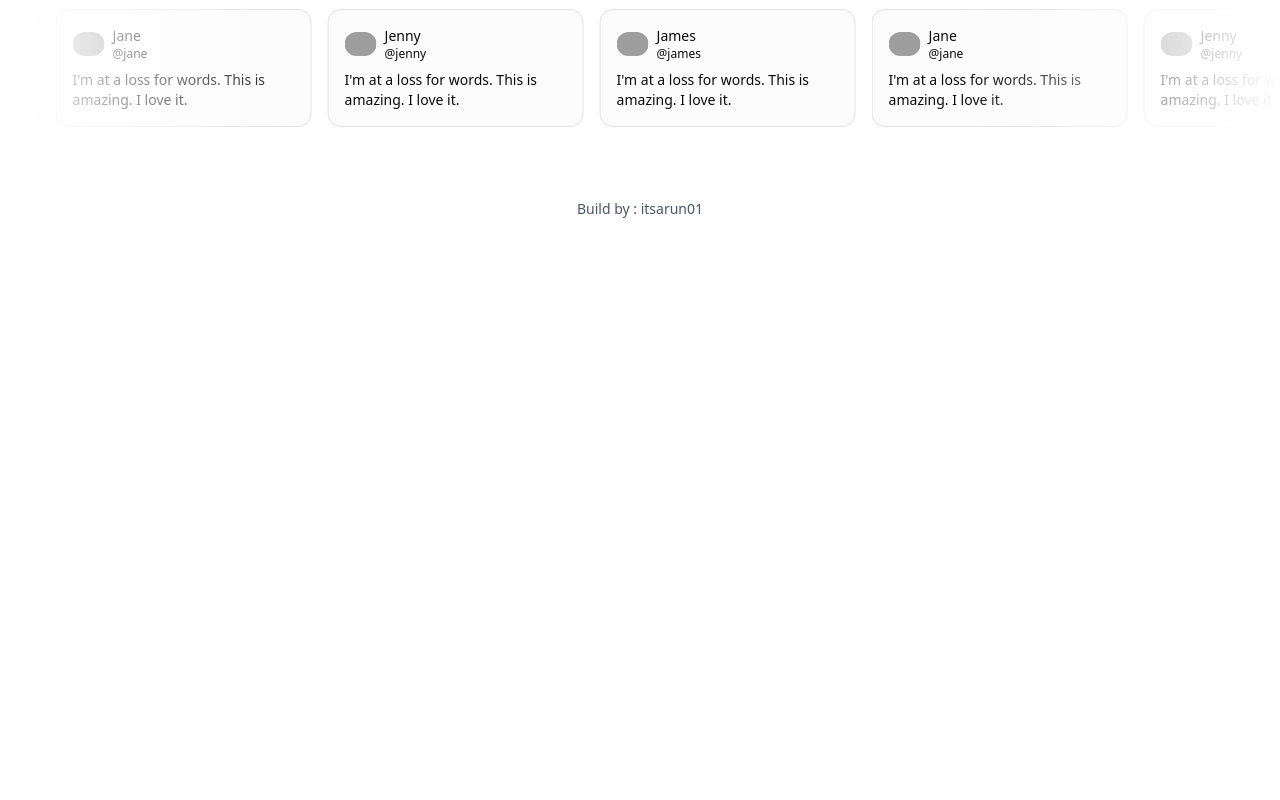
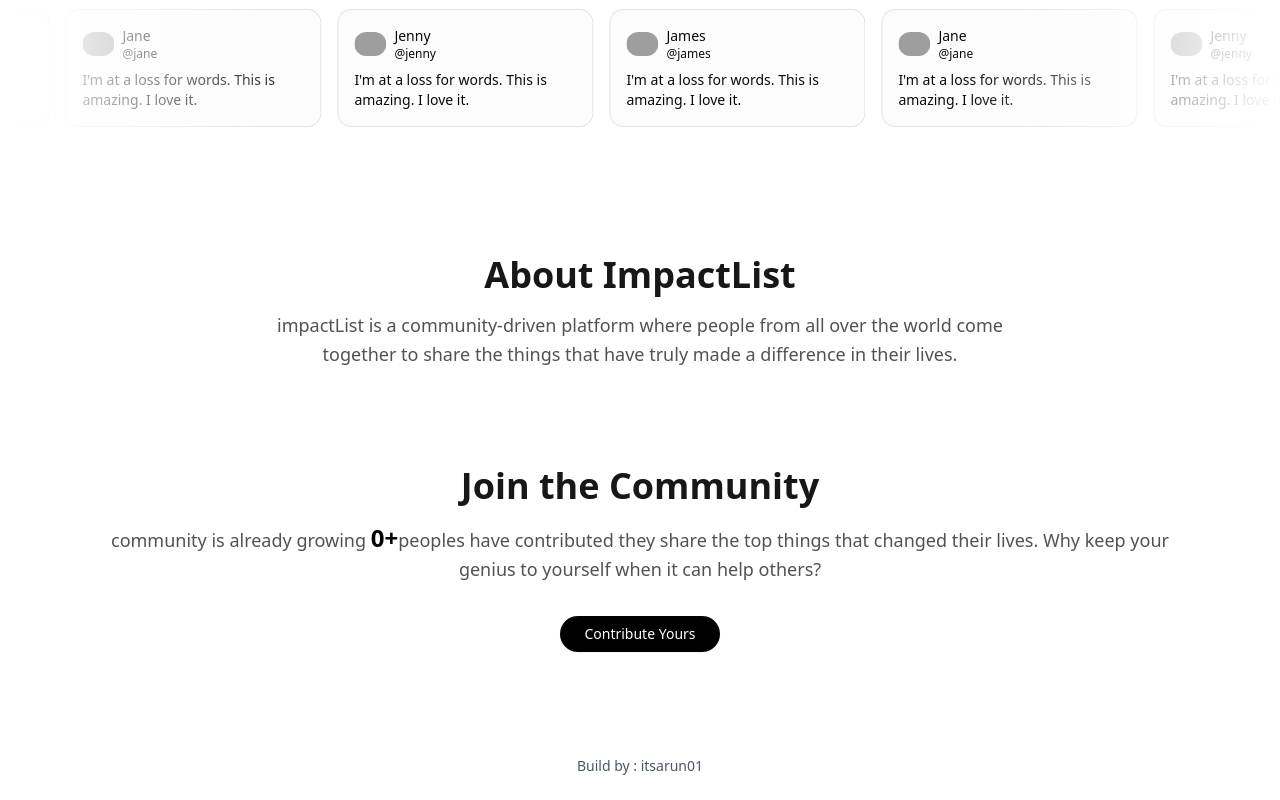
Before and after one commit to hiarun01/impactList, a React (Vite) app in the folder client/: page / in a window 1280 px wide. Shown: the part 651-1451 px from the top of the page. Before the commit the page ends 894 px from the top, so only its background shows below. Built offline with nearby package versions, Linux system fonts and the light colour scheme; no server answers; grey boxes are pictures that could not be loaded.

Commit message:
add a why section that tell about site

```diff
--- a/client/src/AppLayout/ApplAyout.jsx
+++ b/client/src/AppLayout/ApplAyout.jsx
@@ -1,6 +1,5 @@
-import Footer from "@/Footer";
-import Header from "@/Header";
-
+import Footer from "@/components/Footer";
+import Header from "@/components/Header";
 import {Outlet} from "react-router-dom";
 
 const ApplAyout = () => {
--- a/client/src/Header.jsx
+++ b/client/src/components/Header.jsx
@@ -1,8 +1,9 @@
 import React, {useEffect, useState} from "react";
 import {NavLink, useLocation} from "react-router-dom";
-import {Button} from "./components/ui/button";
+
 import {Users} from "lucide-react";
-import {getPosts} from "./services/api"; // adjust path if needed
+import {Button} from "./ui/button";
+import {getPosts} from "@/services/api";
 
 const Header = () => {
   const location = useLocation();
--- a/client/src/HeroSection.jsx
+++ b/client/src/components/HeroSection.jsx
@@ -1,6 +1,6 @@
 import React from "react";
 import {NavLink} from "react-router-dom";
-import {Button} from "./components/ui/button";
+import {Button} from "./ui/button";
 
 const HeroSection = () => {
   return (
--- /dev/null
+++ b/client/src/components/WhyUse.jsx
@@ -0,0 +1,52 @@
+import {getPosts} from "@/services/api";
+import {useEffect, useState} from "react";
+import {Button} from "./ui/button";
+import {NavLink} from "react-router-dom";
+
+const InfoSections = () => {
+  const [contributorCount, setContributorCount] = useState(0);
+  useEffect(() => {
+    getPosts().then((res) => {
+      const posts = res.data;
+      // Get posts
+      const postsCount = new Set(posts.map((post) => post));
+      setContributorCount(postsCount.size);
+    });
+  }, []);
+  return (
+    <div className="w-full max-w-6xl mx-auto px-4 md:px-8 py-20 space-y-24">
+      {/* 1. About Section */}
+      <section className="text-center max-w-3xl mx-auto flex flex-col">
+        <h2 className="text-3xl md:text-4xl font-bold text-neutral-900 mb-4">
+          About ImpactList
+        </h2>
+        <p className="text-neutral-600 text-base md:text-lg leading-relaxed">
+          impactList is a community-driven platform where people from all over
+          the world come together to share the things that have truly made a
+          difference in their lives.
+        </p>
+      </section>
+      {/* 3. Contribution Stats Section */}
+      <section className="text-center">
+        <h2 className="text-3xl md:text-4xl font-bold text-neutral-900 mb-4">
+          Join the Community
+        </h2>
+        <p className="text-neutral-600 text-base md:text-lg leading-relaxed mb-8">
+          community is already growing{" "}
+          <span className="font-bold text-2xl text-black">
+            {contributorCount}+
+          </span>
+          peoples have contributed they share the top things that changed their
+          lives. Why keep your genius to yourself when it can help others?
+        </p>
+        <NavLink to="/contribute">
+          <Button className="px-6 py-2 rounded-full bg-black text-white text-sm font-medium hover:opacity-90 transition">
+            Contribute Yours
+          </Button>
+        </NavLink>
+      </section>
+    </div>
+  );
+};
+
+export default InfoSections;
--- a/client/src/pages/Home.jsx
+++ b/client/src/pages/Home.jsx
@@ -1,17 +1,15 @@
-import HeroSection from "@/HeroSection";
-import {MarqueeComponent} from "@/MarqueeComponent";
-import {HeartIcon, UserRoundCogIcon} from "lucide-react";
+import HeroSection from "@/components/HeroSection";
+import {MarqueeComponent} from "@/components/MarqueeComponent";
+import WhyUse from "@/components/WhyUSE";
+
 import React from "react";
 
 const Home = () => {
-  // Example stats (replace with real data if available)
-  const contributors = 128;
-  const livesImpacted = 542;
-
   return (
     <>
       <HeroSection />
       <MarqueeComponent />
+      <WhyUse />
     </>
   );
 };
```
Also changed, not shown: client/src/components/Footer.jsx (renamed from client/src/Footer.jsx), client/src/components/MarqueeComponent.jsx (renamed from client/src/MarqueeComponent.jsx).
